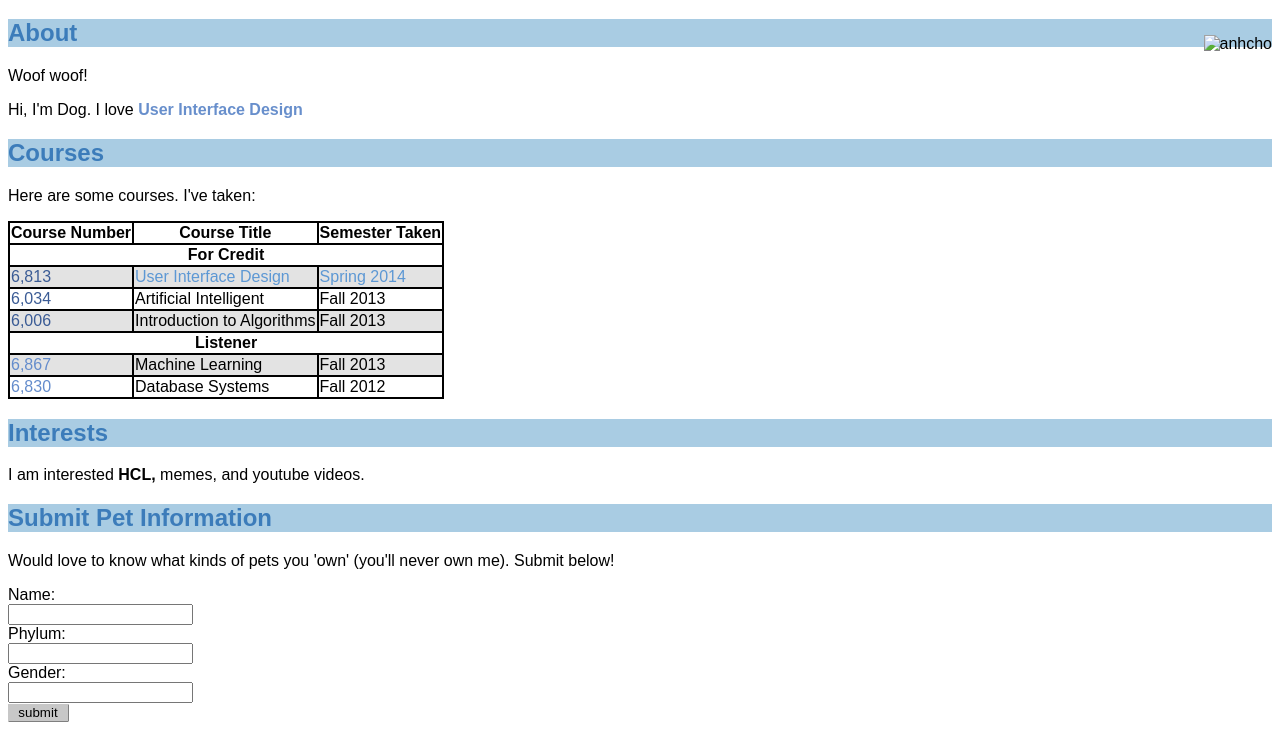
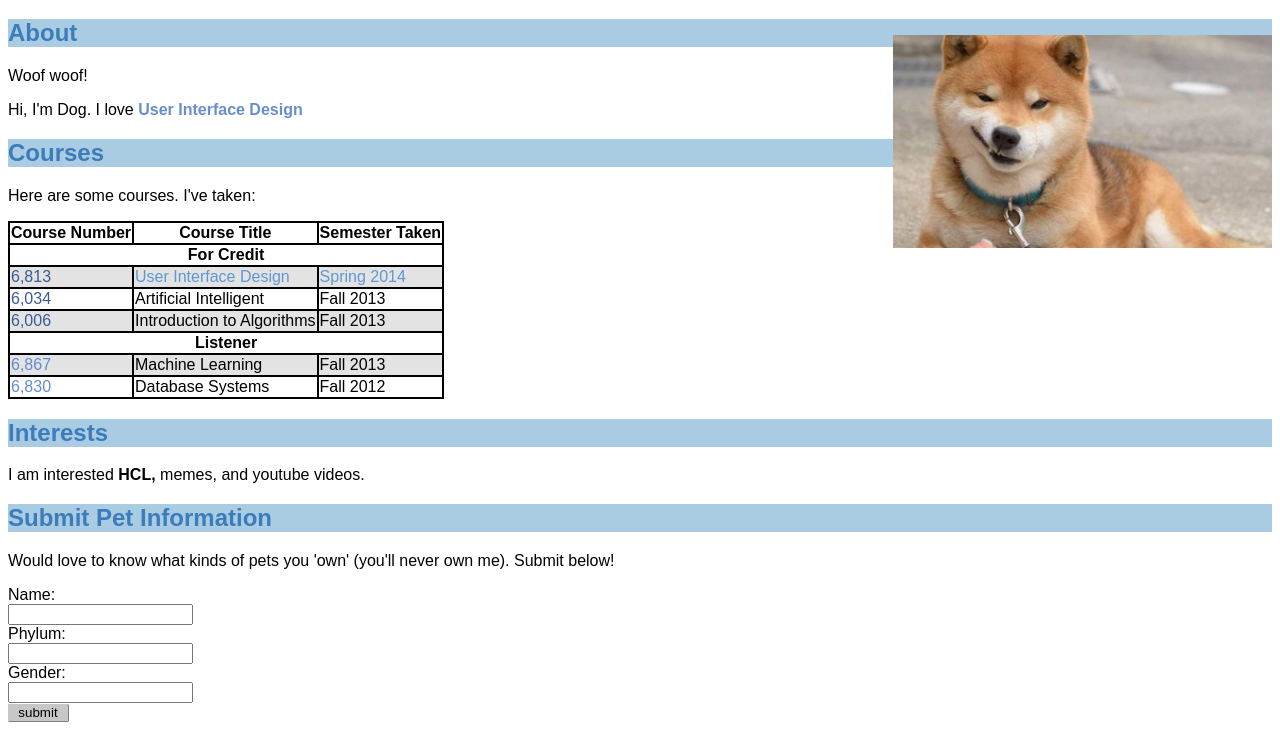
Before and after one commit to Sawm-c/hieuhc35, a plain HTML site: page index.html in a window 1280 px wide. Shown: the part 61-800 px from the top of the page. Drawn offline with Linux system fonts and the light colour scheme.

Commit message:
Update index.html

```diff
--- a/index.html
+++ b/index.html
@@ -25,7 +25,7 @@
       <p>
         Hi, I'm Dog. I love <strong class="sp1">User Interface Design</strong>
       </p>
-      <img src="/image/anh cho.jpg" alt="anhcho" />
+      <img src="/image/anh_cho.jpg" alt="anhcho" />
     </div>
 
     <h2>Courses</h2>
```
